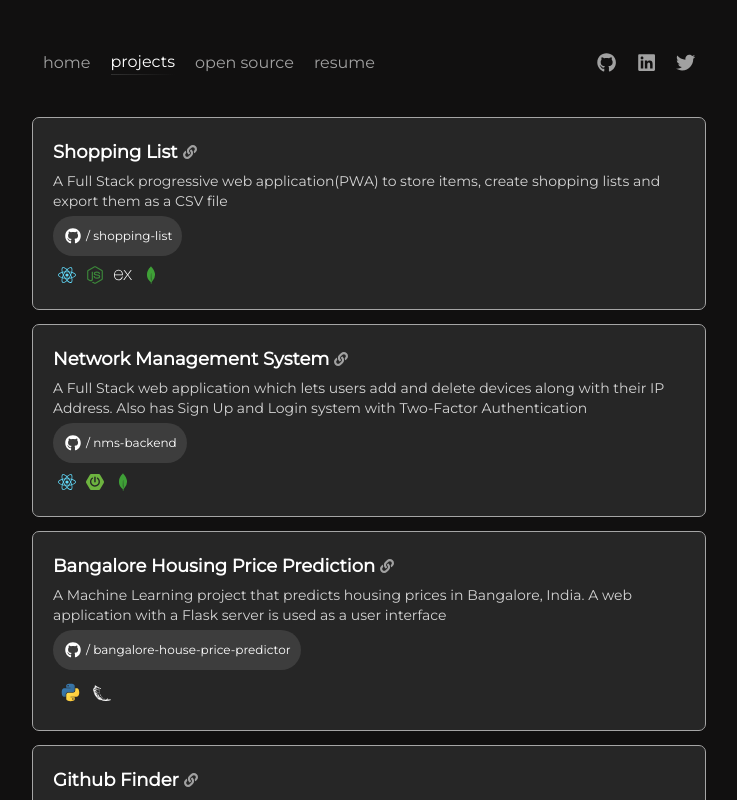
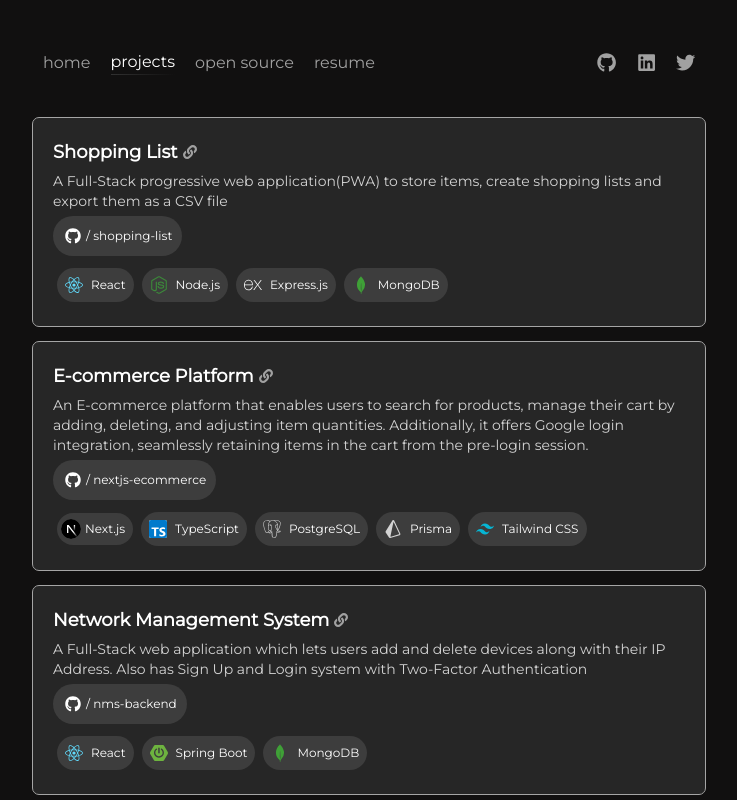
Before and after one commit to SAMURAii-7/shubham-portfolio, a Next.js app: page /projects in a window 1280 px wide. Shown: the top 800 px of the page, without its empty margins (271-1008 px from the left). Built offline with nearby package versions, Linux system fonts and the light colour scheme.

Commit message:
modify project card tech stack styling and add new projects

```diff
--- a/app/components/project-component/ProjectTechStack.tsx
+++ b/app/components/project-component/ProjectTechStack.tsx
@@ -2,7 +2,11 @@
 import Image from "next/image";
 import { FaReact, FaNodeJs } from "react-icons/fa";
 import {
+  SiTailwindcss,
+  SiPrisma,
+  SiTypescript,
   SiExpress,
+  SiPostgresql,
   SiMongodb,
   SiSpringboot,
   SiFlask,
@@ -10,6 +14,7 @@
 } from "react-icons/si";
 import PyLogo from "@/assets/python.svg";
 import JavaLogo from "@/assets/java.svg";
+import NextJsLogo from "@/assets/nextjs.svg";
 
 type Props = {
   tech: string[];
@@ -17,22 +22,45 @@
 
 // Create a mapping of technology names to their corresponding icons/images
 const techIcons: Record<string, React.ReactNode> = {
-  react: <FaReact className="m-[5px] text-lg text-[#61dafb]" />,
-  node: <FaNodeJs className="m-[5px] text-lg text-[#3c873a]" />,
-  express: <SiExpress className="m-[5px] text-lg" />,
-  mongodb: <SiMongodb className="m-[5px] text-lg text-[#3fa037]" />,
-  springboot: <SiSpringboot className="m-[5px] text-lg text-[#6db33f]" />,
-  python: <Image src={PyLogo} alt="python-icon" width={35} height={35} />,
-  flask: <SiFlask className="m-[5px] text-lg" />,
-  java: <Image src={JavaLogo} alt="java-icon" width={35} height={35} />,
-  mysql: <SiMysql className="m-[5px] text-3xl text-[#00758f]" />,
-  javafx: <span className="m-[5px] text-xs text-[#d4d4d4]">JavaFx</span>,
+  React: <FaReact className="m-1 text-lg text-[#61dafb]" />,
+  "Next.js": (
+    <Image src={NextJsLogo} alt="nextjs-icon" width={20} height={20} />
+  ),
+  TypeScript: (
+    <SiTypescript className="m-1 rounded-sm bg-white text-lg text-[#007acc]" />
+  ),
+  "Tailwind CSS": <SiTailwindcss className="m-1 text-lg text-[#06b6d4]" />,
+  Prisma: <SiPrisma className="m-1 text-lg text-[#d4d4d4]" />,
+  "Node.js": <FaNodeJs className="m-1 text-lg text-[#3c873a]" />,
+  "Express.js": <SiExpress className="m-1 text-lg" />,
+  PostgreSQL: <SiPostgresql className="m-1 text-lg text-[#d4d4d4]" />,
+  MongoDB: <SiMongodb className="m-1 text-lg text-[#3fa037]" />,
+  "Spring Boot": <SiSpringboot className="m-1 text-lg text-[#6db33f]" />,
+  Python: <Image src={PyLogo} alt="python-icon" width={35} height={35} />,
+  Flask: <SiFlask className="m-1 text-lg" />,
+  Java: <Image src={JavaLogo} alt="java-icon" width={35} height={35} />,
+  MySQL: <SiMysql className="m-1 text-3xl text-[#00758f]" />,
+  "Java FX": <span className="m-1 text-xs text-[#d4d4d4]">JavaFx</span>,
 };
 
 const ProjectTechStack = ({ tech }: Props) => {
   return (
-    <div className="flex flex-row items-center pt-[5px]">
-      {tech.map((t) => techIcons[t])}
+    <div className="flex flex-row items-center pt-2">
+      {tech.map((t) => (
+        <div
+          key={t}
+          className="m-1 flex flex-row items-center justify-center rounded-3xl bg-[#3d3d3d] p-1"
+        >
+          {techIcons[t]}
+          <div
+            className={`hidden p-1 text-xs ${
+              t === "Java FX" ? "lg:hidden" : "lg:block"
+            }`}
+          >
+            {t}
+          </div>
+        </div>
+      ))}
     </div>
   );
 };
--- a/assets/projects.ts
+++ b/assets/projects.ts
@@ -2,18 +2,26 @@
   {
     name: "Shopping List",
     description:
-      "A Full Stack progressive web application(PWA) to store items, create shopping lists and export them as a CSV file",
+      "A Full-Stack progressive web application(PWA) to store items, create shopping lists and export them as a CSV file",
     link: "https://create-shopping-list.vercel.app/",
     github: "https://github.com/SAMURAii-7/shopping-list",
-    tech: ["react", "node", "express", "mongodb"],
+    tech: ["React", "Node.js", "Express.js", "MongoDB"],
+  },
+  {
+    name: "E-commerce Platform",
+    description:
+      "An E-commerce platform that enables users to search for products, manage their cart by adding, deleting, and adjusting item quantities. Additionally, it offers Google login integration, seamlessly retaining items in the cart from the pre-login session.",
+    link: "https://nextjs-ecommerce-omega-sand.vercel.app",
+    github: "https://github.com/SAMURAii-7/nextjs-ecommerce",
+    tech: ["Next.js", "TypeScript", "PostgreSQL", "Prisma", "Tailwind CSS"],
   },
   {
     name: "Network Management System",
     description:
-      "A Full Stack web application which lets users add and delete devices along with their IP Address. Also has Sign Up and Login system with Two-Factor Authentication",
+      "A Full-Stack web application which lets users add and delete devices along with their IP Address. Also has Sign Up and Login system with Two-Factor Authentication",
     link: "https://nms-client.netlify.app/",
     github: "https://github.com/SAMURAii-7/nms-backend",
-    tech: ["react", "springboot", "mongodb"],
+    tech: ["React", "Spring Boot", "MongoDB"],
   },
   {
     name: "Bangalore Housing Price Prediction",
@@ -21,7 +29,7 @@
       "A Machine Learning project that predicts housing prices in Bangalore, India. A web application with a Flask server is used as a user interface",
     link: "https://samuraii-7.github.io/bangalore-house-price-predictor/client/app.html",
     github: "https://github.com/SAMURAii-7/bangalore-house-price-predictor",
-    tech: ["python", "flask"],
+    tech: ["Python", "Flask"],
   },
   {
     name: "Github Finder",
@@ -29,7 +37,7 @@
       "A web application made using React to find a Github user's profile and display its details by making requests to the Github API",
     link: "https://github-finder-nine-beige.vercel.app/",
     github: "https://github.com/SAMURAii-7/github-finder",
-    tech: ["react"],
+    tech: ["React"],
   },
   {
     name: "Employee Management System",
@@ -37,6 +45,6 @@
       "A Java application with GUI made using JavaFX to create, update, view and delete employee records and store them in a MySQL database using XAMPP",
     link: "",
     github: "https://github.com/SAMURAii-7/Emp-Mgmt-Sys",
-    tech: ["java", "mysql", "javafx"],
+    tech: ["Java", "MySQL", "Java FX"],
   },
 ];
```
Also changed, not shown: assets/nextjs.svg (added).
